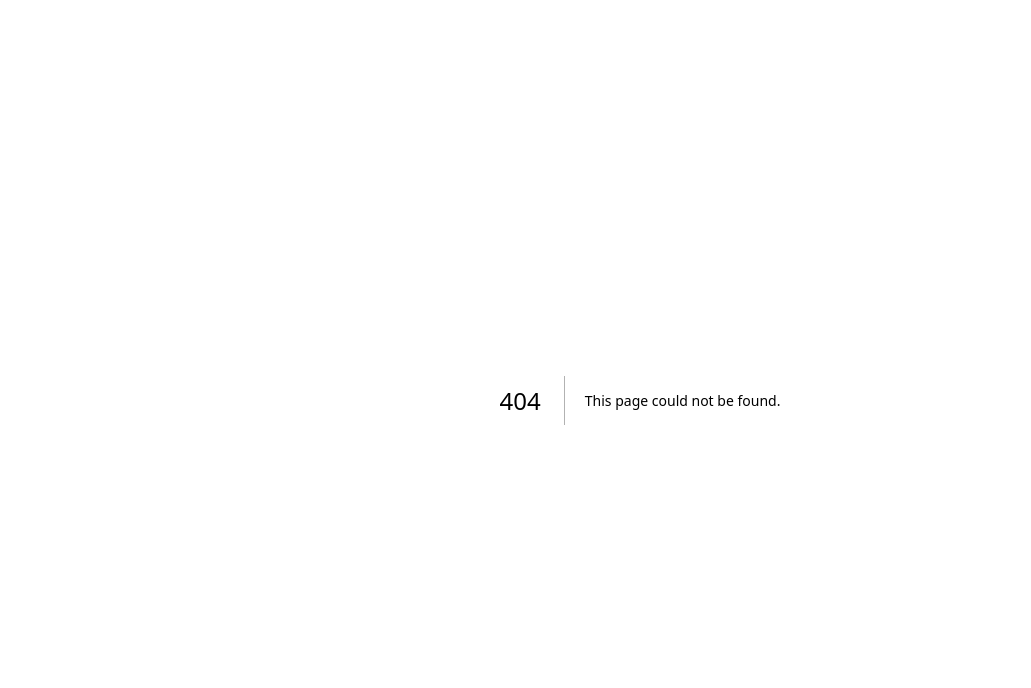
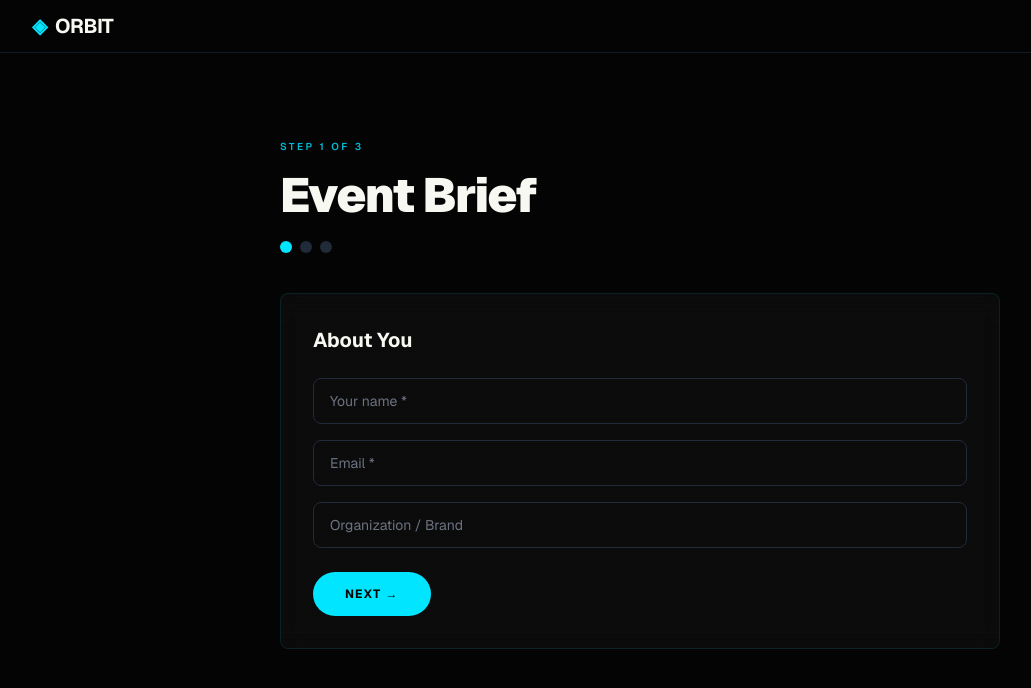
Before and after one commit to anas-khan-antimatter/mkt-orbit-events, a Next.js app in the folder orbit-events/: page /brief in a window 1280 px wide. Before the commit this address had no page. Shown: the top 688 px of the page, without its empty margins (0-1031 px from the left). Built offline with nearby package versions, Linux system fonts and the light colour scheme.

Commit message:
antimatter: checkpoint c-1790732972231-maddm

```diff
--- /dev/null
+++ b/orbit-events/src/app/brief/page.tsx
@@ -0,0 +1,121 @@
+"use client";
+
+import Link from "next/link";
+import { useState } from "react";
+
+export default function BriefPage() {
+  const [step, setStep] = useState(1);
+  const [sending, setSending] = useState(false);
+  const [done, setDone] = useState(false);
+  const [data, setData] = useState({
+    name: "", email: "", org: "", type: "corporate", guests: "", city: "", budget: "", description: "",
+  });
+
+  async function handleSubmit() {
+    setSending(true);
+    try {
+      const res = await fetch("/api/brief", {
+        method: "POST",
+        headers: { "Content-Type": "application/json" },
+        body: JSON.stringify(data),
+      });
+      if (res.ok) setDone(true);
+    } catch { /* fallback */ }
+    setSending(false);
+  }
+
+  if (done) {
+    return (
+      <div className="bg-[#030303] min-h-screen flex items-center justify-center">
+        <div className="max-w-lg text-center">
+          <span className="text-4xl">◈</span>
+          <h1 className="mt-4 poster text-5xl font-black text-[#f8f8f2]">Brief Received</h1>
+          <p className="mt-4 text-[#6b7280]">We&apos;ll review your event brief and respond within 24 hours with a creative direction proposal and a rough budget band.</p>
+          <Link href="/" className="mt-8 inline-flex h-11 items-center justify-center rounded-full bg-[#00e5ff] px-8 text-xs font-bold uppercase tracking-widest text-[#030303]">Back to Home</Link>
+        </div>
+      </div>
+    );
+  }
+
+  return (
+    <>
+      <div className="scanlines" />
+      <nav className="sticky top-0 z-50 w-full border-b border-[#1f2937]/60 bg-[#030303]/80 backdrop-blur-2xl">
+        <div className="mx-auto flex max-w-7xl items-center justify-between px-4 py-3 sm:px-6 lg:px-8">
+          <Link href="/" className="flex items-center gap-2 text-xl font-bold tracking-tight text-[#f8f8f2]"><span className="text-[#00e5ff]">◈</span> ORBIT</Link>
+        </div>
+      </nav>
+
+      <main className="bg-[#030303] py-20">
+        <div className="mx-auto max-w-3xl px-4 sm:px-6">
+          <span className="text-[10px] font-semibold uppercase tracking-[0.25em] text-[#00b8d4]">Step {step} of 3</span>
+          <h1 className="mt-4 poster text-5xl font-black text-[#f8f8f2]">Event Brief</h1>
+
+          {/* Step indicator */}
+          <div className="mt-6 flex gap-2">
+            {[1,2,3].map((s) => (
+              <div key={s} className={`w-3 h-3 rounded-full ${s <= step ? 'bg-[#00e5ff]' : 'bg-[#1f2937]'}`} />
+            ))}
+          </div>
+
+          {step === 1 && (
+            <div className="mt-10 glass-card p-8 rounded-lg">
+              <h2 className="text-xl font-bold text-[#f8f8f2]">About You</h2>
+              <div className="mt-6 space-y-4">
+                <input placeholder="Your name *" value={data.name} onChange={(e) => setData({...data, name: e.target.value})} className="w-full bg-transparent border border-[#1f2937] rounded-lg px-4 py-3 text-sm text-[#f8f8f2] placeholder:text-[#6b7280]" />
+                <input placeholder="Email *" type="email" value={data.email} onChange={(e) => setData({...data, email: e.target.value})} className="w-full bg-transparent border border-[#1f2937] rounded-lg px-4 py-3 text-sm text-[#f8f8f2] placeholder:text-[#6b7280]" />
+                <input placeholder="Organization / Brand" value={data.org} onChange={(e) => setData({...data, org: e.target.value})} className="w-full bg-transparent border border-[#1f2937] rounded-lg px-4 py-3 text-sm text-[#f8f8f2] placeholder:text-[#6b7280]" />
+              </div>
+              <button onClick={() => setStep(2)} className="mt-6 inline-flex h-11 items-center justify-center rounded-full bg-[#00e5ff] px-8 text-xs font-bold uppercase tracking-widest text-[#030303]">Next →</button>
+            </div>
+          )}
+
+          {step === 2 && (
+            <div className="mt-10 glass-card p-8 rounded-lg">
+              <h2 className="text-xl font-bold text-[#f8f8f2]">Event Details</h2>
+              <div className="mt-6 space-y-4">
+                <select value={data.type} onChange={(e) => setData({...data, type: e.target.value})} className="w-full bg-transparent border border-[#1f2937] rounded-lg px-4 py-3 text-sm text-[#f8f8f2]">
+                  <option value="corporate">Corporate / Summit</option>
+                  <option value="product-launch">Product Launch</option>
+                  <option value="festival">Festival / Activation</option>
+                  <option value="gala">Gala / Fundraiser</option>
+                  <option value="private">Private Event</option>
+                  <option value="other">Other</option>
+                </select>
+                <input placeholder="Estimated guest count *" type="number" value={data.guests} onChange={(e) => setData({...data, guests: e.target.value})} className="w-full bg-transparent border border-[#1f2937] rounded-lg px-4 py-3 text-sm text-[#f8f8f2] placeholder:text-[#6b7280]" />
+                <input placeholder="City / Location" value={data.city} onChange={(e) => setData({...data, city: e.target.value})} className="w-full bg-transparent border border-[#1f2937] rounded-lg px-4 py-3 text-sm text-[#f8f8f2] placeholder:text-[#6b7280]" />
+                <select value={data.budget} onChange={(e) => setData({...data, budget: e.target.value})} className="w-full bg-transparent border border-[#1f2937] rounded-lg px-4 py-3 text-sm text-[#f8f8f2]">
+                  <option value="">Budget band (optional)</option>
+                  <option value="under-50k">Under $50K</option>
+                  <option value="50-150k">$50K – $150K</option>
+                  <option value="150-500k">$150K – $500K</option>
+                  <option value="500k-1m">$500K – $1M</option>
+                  <option value="over-1m">Over $1M</option>
+                </select>
+              </div>
+              <div className="mt-4 flex gap-3">
+                <button onClick={() => setStep(1)} className="inline-flex h-11 items-center justify-center rounded-full border border-[#1f2937] px-8 text-xs font-bold uppercase tracking-widest text-[#6b7280]">← Back</button>
+                <button onClick={() => setStep(3)} className="inline-flex h-11 items-center justify-center rounded-full bg-[#00e5ff] px-8 text-xs font-bold uppercase tracking-widest text-[#030303]">Next →</button>
+              </div>
+            </div>
+          )}
+
+          {step === 3 && (
+            <div className="mt-10 glass-card p-8 rounded-lg">
+              <h2 className="text-xl font-bold text-[#f8f8f2]">Tell Us More</h2>
+              <div className="mt-6">
+                <textarea placeholder="Describe your event — the vision, the vibe, the goals. What would make this unforgettable?" value={data.description} onChange={(e) => setData({...data, description: e.target.value})} className="w-full bg-transparent border border-[#1f2937] rounded-lg px-4 py-3 text-sm text-[#f8f8f2] placeholder:text-[#6b7280] h-32" />
+              </div>
+              <div className="mt-4 flex gap-3">
+                <button onClick={() => setStep(2)} className="inline-flex h-11 items-center justify-center rounded-full border border-[#1f2937] px-8 text-xs font-bold uppercase tracking-widest text-[#6b7280]">← Back</button>
+                <button onClick={handleSubmit} disabled={sending} className="inline-flex h-11 items-center justify-center rounded-full bg-[#00e5ff] px-8 text-xs font-bold uppercase tracking-widest text-[#030303]">
+                  {sending ? "Sending..." : "Submit Brief"}
+                </button>
+              </div>
+            </div>
+          )}
+        </div>
+      </main>
+    </>
+  );
+}
```
